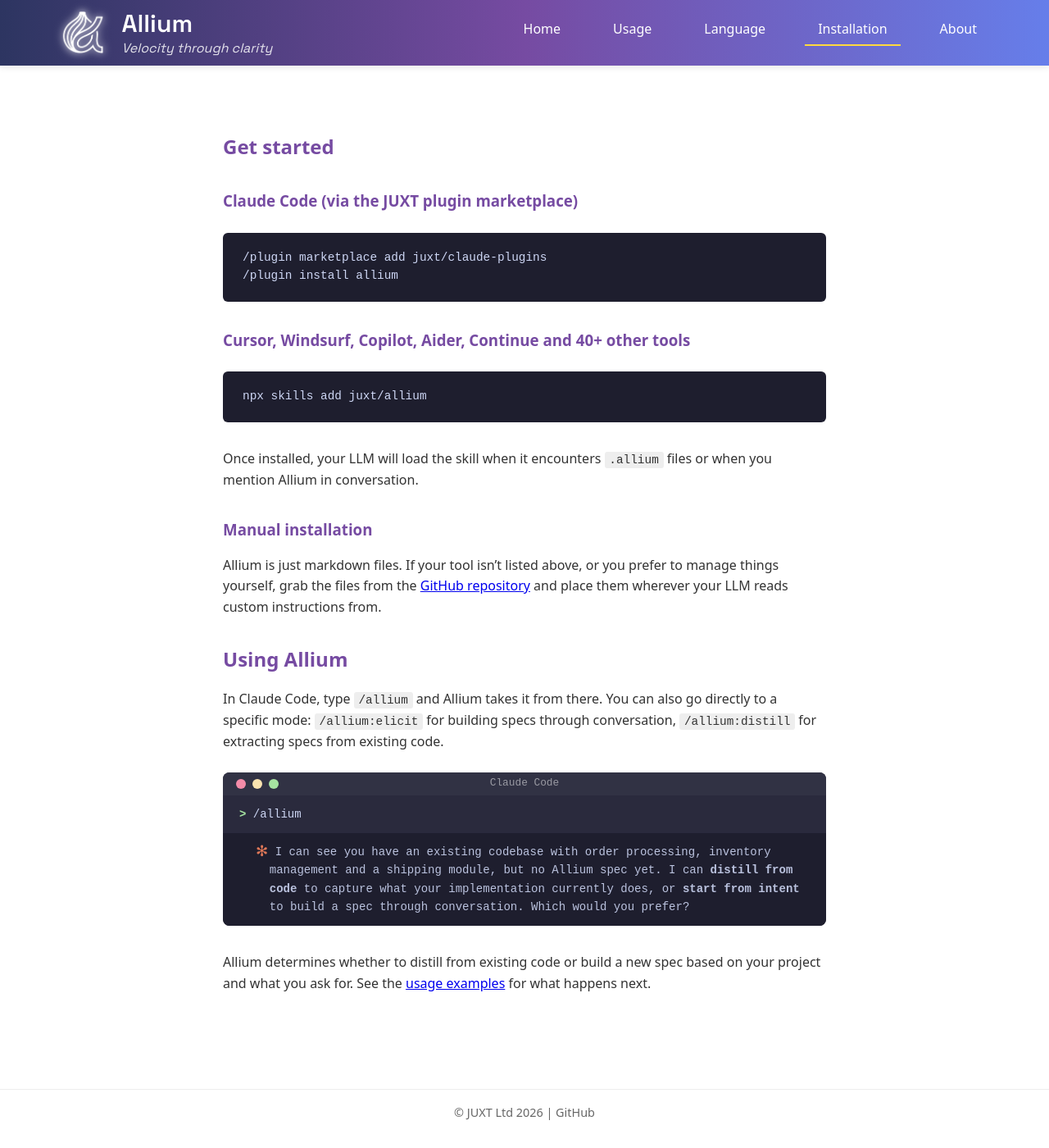
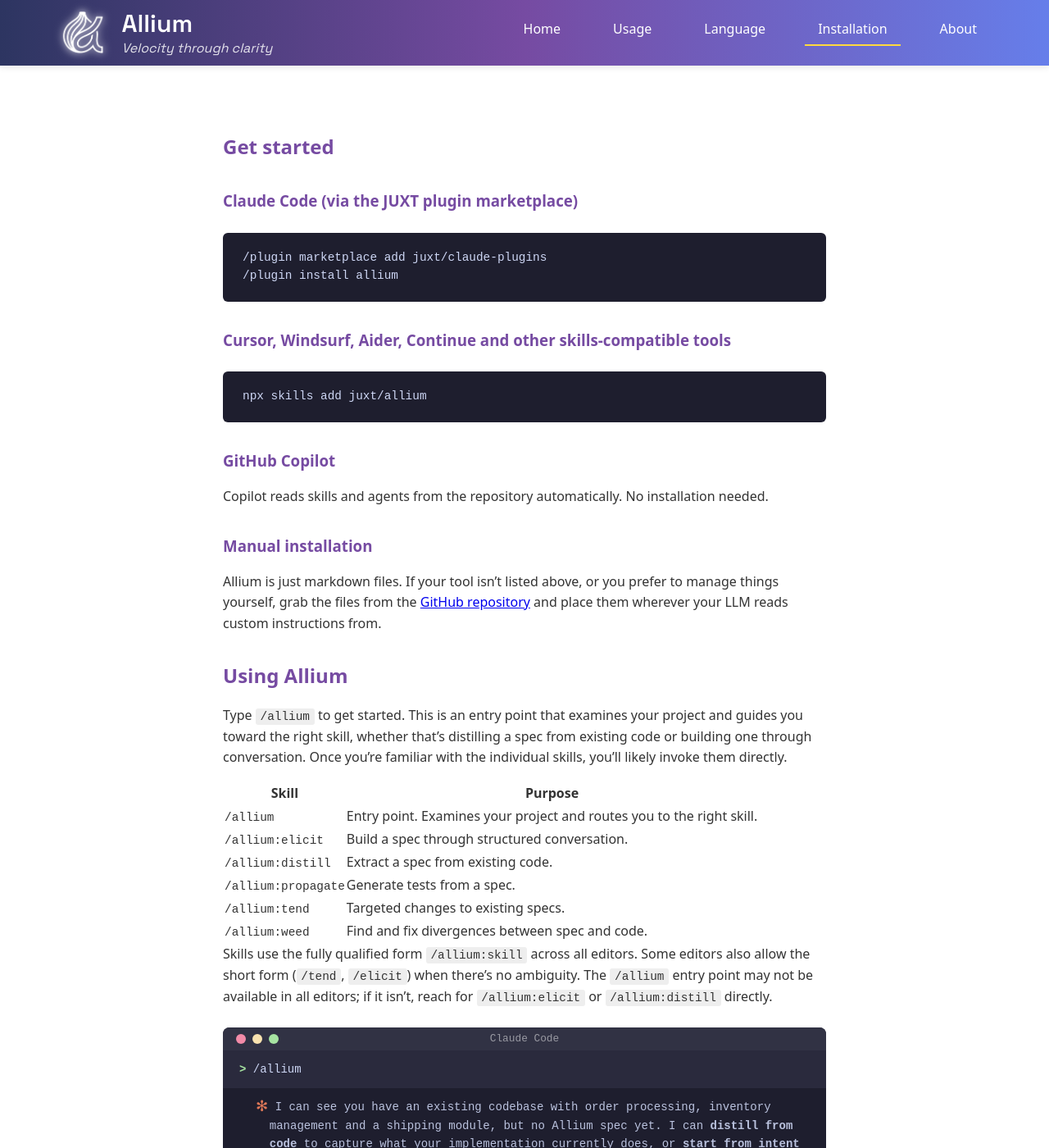
Before and after one commit to juxt/allium, a Jekyll site: the page built from installation.md, in a window 1280 px wide and 1400 px high. Shown: the whole window at 82% size. Built offline with Jekyll 4.4.1, drawn with Linux system fonts in a browser that asks for light colours.

Commit message:
Update GitHub Pages for editor-agnostic skill references and naming

````diff
--- a/installation.md
+++ b/installation.md
@@ -12,13 +12,15 @@
 /plugin install allium
 ```
 
-### Cursor, Windsurf, Copilot, Aider, Continue and 40+ other tools
+### Cursor, Windsurf, Aider, Continue and other skills-compatible tools
 
 ```
 npx skills add juxt/allium
 ```
 
-Once installed, your LLM will load the skill when it encounters `.allium` files or when you mention Allium in conversation.
+### GitHub Copilot
+
+Copilot reads skills and agents from the repository automatically. No installation needed.
 
 ### Manual installation
 
@@ -26,7 +28,18 @@
 
 ## Using Allium
 
-In Claude Code, type `/allium` and Allium takes it from there. You can also go directly to a specific mode: `/allium:elicit` for building specs through conversation, `/allium:distill` for extracting specs from existing code.
+Type `/allium` to get started. This is an entry point that examines your project and guides you toward the right skill, whether that's distilling a spec from existing code or building one through conversation. Once you're familiar with the individual skills, you'll likely invoke them directly.
+
+| Skill | Purpose |
+|---|---|
+| `/allium` | Entry point. Examines your project and routes you to the right skill. |
+| `/allium:elicit` | Build a spec through structured conversation. |
+| `/allium:distill` | Extract a spec from existing code. |
+| `/allium:propagate` | Generate tests from a spec. |
+| `/allium:tend` | Targeted changes to existing specs. |
+| `/allium:weed` | Find and fix divergences between spec and code. |
+
+Skills use the fully qualified form `/allium:skill` across all editors. Some editors also allow the short form (`/tend`, `/elicit`) when there's no ambiguity. The `/allium` entry point may not be available in all editors; if it isn't, reach for `/allium:elicit` or `/allium:distill` directly.
 
 <div class="terminal">
   <div class="terminal-titlebar">
````
Also changed, not shown: index.md (+1 -1 lines), usage.md (+1 -1 lines).
